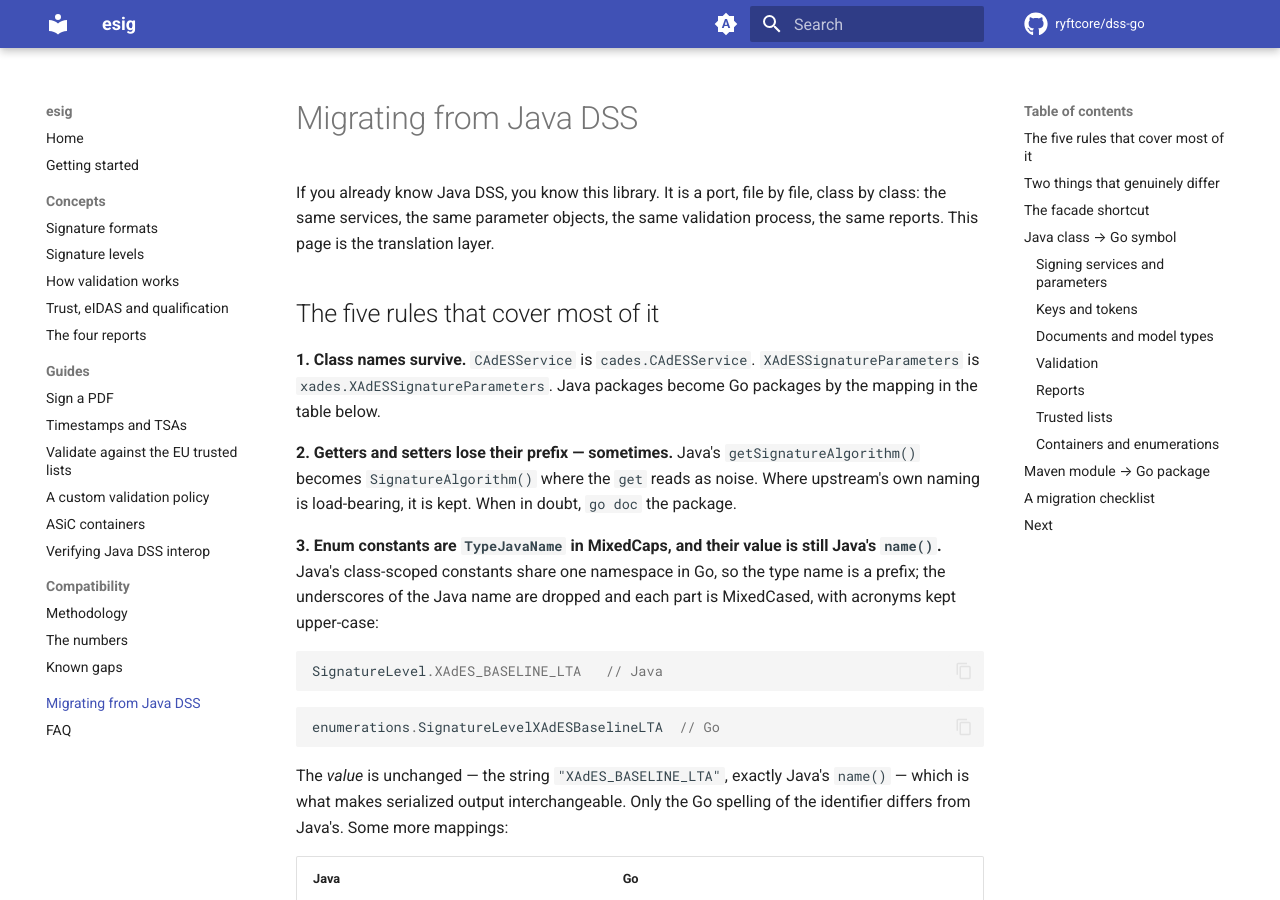
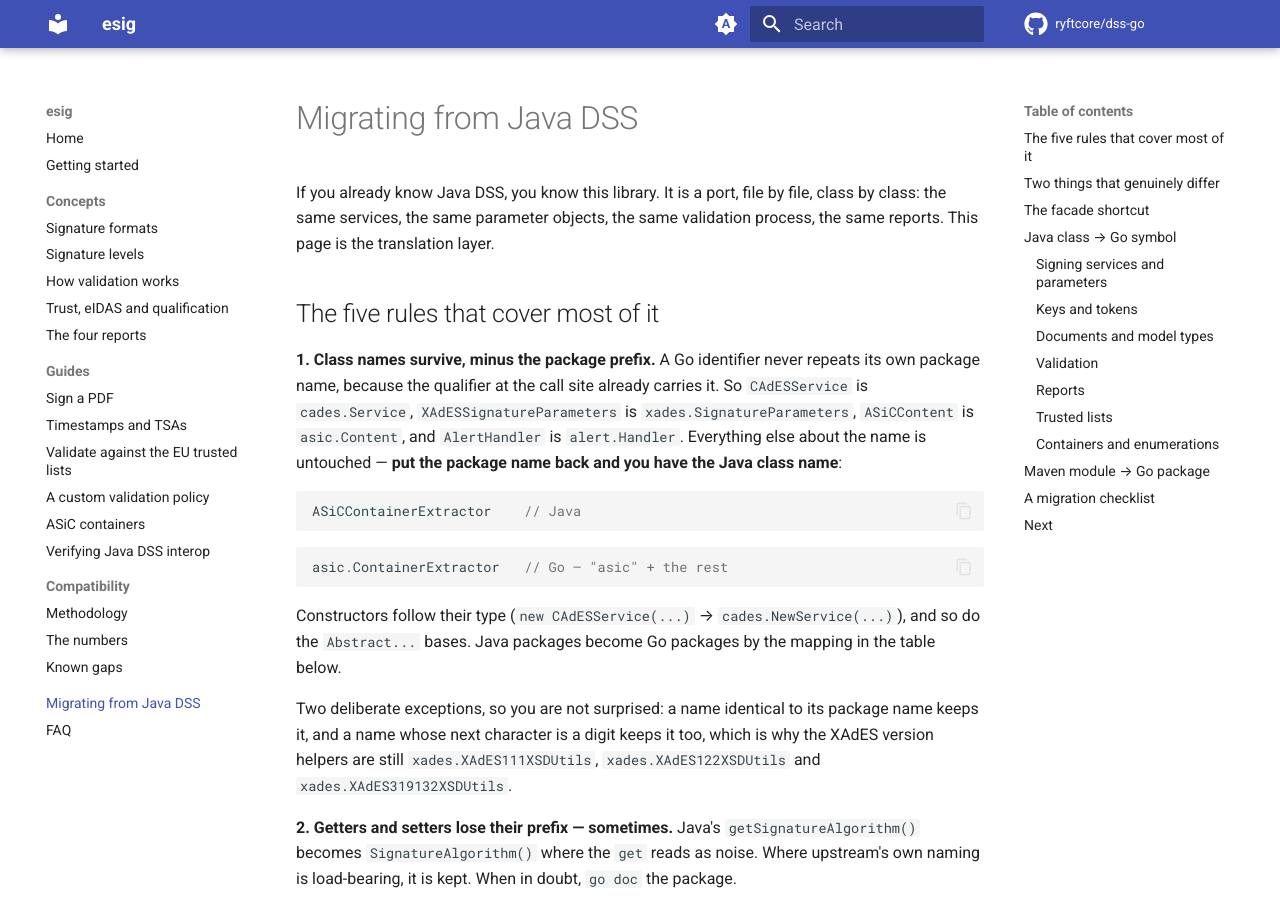
Before and after one commit to ryftcore/dss-go, an MkDocs documentation site: the page built from docs/migrating-from-java/index.md, in a window 1280 px wide and 900 px high. Built offline with MkDocs 1.6.1 and Material for MkDocs 9.7.7, drawn with Linux system fonts in a browser that asks for light colours; comment, search, counter and statistics services are not loaded; some of the changed text lies outside the part shown.

Commit message:
Document the no-stutter naming rule
The two previous commits changed how every exported name in this module is
spelled. Three places said otherwise.

dss/PORTING.md gains the rule under "Layout & naming", where the porting
conventions live: an exported identifier never repeats its package name, the
prefix is dropped by revive's exact test (case-insensitive package prefix,
next rune `_` or upper-case), constructors and companions follow their type,
and a name whose next rune is a digit is exempt so the XAdES version helpers
survive. It also records the constraint that made this safe: a rendered
string must never be derived from a Go type name, with model/eaa/claim as
the worked example.

docs/migrating-from-java/index.md opened with "**Class names survive.**
`CAdESService` is `cades.CAdESService`" - the exact contract this PR breaks.
Rule 1 is rewritten around what is still true and is more useful anyway:
class names survive minus the package prefix, so putting the package name
back gives you the Java class name. The two exemptions are stated, and the
Java-class -> Go-symbol tables now give the new names (`cades.Service`,
`xades.SignatureParameters`, `diagnostic.Data`, `asic.ContainerExtractor`,
...). All 81 Go symbols the tables name were re-checked against the actual
package scopes; the Java column is untouched, because those ARE the Java
class names.

CHANGELOG gains the "Unreleased -> Changed" entry: the rule, the counts, the
digit exemption with all twelve names, the identifiers deliberately left
alone, and the statement that serialized output is byte-identical.
Source-incompatible and pre-1.0, so no deprecated aliases.

dss/examples needed no change after all: the nine programs drive the root
`dss` facade rather than the format packages, and their only mention of a
renamed name is `reports.DiagnosticDataXML()` (a method, never a stutter) and
the printed label "DiagnosticData XML", which names the XML document element,
not the Go type. They build and vet clean.

Co-Authored-By: Claude Fable 5 <noreply@anthropic.com>
Signed-off-by: Utain W. <utainwp@gmail.com>

````diff
--- a/docs/migrating-from-java/index.md
+++ b/docs/migrating-from-java/index.md
@@ -6,9 +6,28 @@ validation process, the same reports. This page is the translation layer.
 
 ## The five rules that cover most of it
 
-**1. Class names survive.** `CAdESService` is `cades.CAdESService`.
-`XAdESSignatureParameters` is `xades.XAdESSignatureParameters`. Java packages
-become Go packages by the mapping in the table below.
+**1. Class names survive, minus the package prefix.** A Go identifier never
+repeats its own package name, because the qualifier at the call site already
+carries it. So `CAdESService` is `cades.Service`, `XAdESSignatureParameters` is
+`xades.SignatureParameters`, `ASiCContent` is `asic.Content`, and `AlertHandler`
+is `alert.Handler`. Everything else about the name is untouched — **put the
+package name back and you have the Java class name**:
+
+```java
+ASiCContainerExtractor    // Java
+```
+```go
+asic.ContainerExtractor   // Go — "asic" + the rest
+```
+
+Constructors follow their type (`new CAdESService(...)` → `cades.NewService(...)`),
+and so do the `Abstract...` bases. Java packages become Go packages by the
+mapping in the table below.
+
+Two deliberate exceptions, so you are not surprised: a name identical to its
+package name keeps it, and a name whose next character is a digit keeps it too,
+which is why the XAdES version helpers are still `xades.XAdES111XSDUtils`,
+`xades.XAdES122XSDUtils` and `xades.XAdES319132XSDUtils`.
 
 **2. Getters and setters lose their prefix — sometimes.** Java's
 `getSignatureAlgorithm()` becomes `SignatureAlgorithm()` where the `get` reads
@@ -120,16 +139,16 @@ relative to `github.com/ryftcore/dss-go/dss`.
 
 | Java class | Go package | Go symbol |
 |---|---|---|
-| `CAdESService` | `cades` | `CAdESService`, `NewCAdESService` |
-| `XAdESService` | `xades` | `XAdESService`, `NewXAdESService` |
-| `PAdESService` | `pades` | `PAdESService`, `NewPAdESService` |
-| `JAdESService` | `jades` | `JAdESService`, `NewJAdESService` |
+| `CAdESService` | `cades` | `Service`, `NewService` |
+| `XAdESService` | `xades` | `Service`, `NewService` |
+| `PAdESService` | `pades` | `Service`, `NewService` |
+| `JAdESService` | `jades` | `Service`, `NewService` |
 | `ASiCWithCAdESService` | `asic/cades` | `ASiCWithCAdESService`, `NewASiCWithCAdESService` |
 | `ASiCWithXAdESService` | `asic/xades` | `ASiCWithXAdESService`, `NewASiCWithXAdESService` |
-| `CAdESSignatureParameters` | `cades` | `CAdESSignatureParameters` |
-| `XAdESSignatureParameters` | `xades` | `XAdESSignatureParameters` |
-| `PAdESSignatureParameters` | `pades` | `PAdESSignatureParameters` |
-| `JAdESSignatureParameters` | `jades` | `JAdESSignatureParameters` |
+| `CAdESSignatureParameters` | `cades` | `SignatureParameters` |
+| `XAdESSignatureParameters` | `xades` | `SignatureParameters` |
+| `PAdESSignatureParameters` | `pades` | `SignatureParameters` |
+| `JAdESSignatureParameters` | `jades` | `SignatureParameters` |
 | `ASiCWithCAdESSignatureParameters` | `asic/cades` | `ASiCWithCAdESSignatureParameters` |
 | `ASiCWithXAdESSignatureParameters` | `asic/xades` | `ASiCWithXAdESSignatureParameters` |
 
@@ -200,7 +219,7 @@ relative to `github.com/ryftcore/dss-go/dss`.
 
 | Java class | Go package | Go symbol |
 |---|---|---|
-| `ASiCContainerExtractor` | `asic` | `ASiCContainerExtractor` |
+| `ASiCContainerExtractor` | `asic` | `ContainerExtractor`, `DefaultContainerExtractor` |
 | `SignatureLevel` | `enumerations` | `SignatureLevel` |
 | `SignaturePackaging` | `enumerations` | `SignaturePackaging` |
 | `DigestAlgorithm` | `enumerations` | `DigestAlgorithm` |
````
Also changed, not shown: other parts of docs/migrating-from-java/index.md (+1 -1 lines), CHANGELOG.md (+42 -0 lines), dss/PORTING.md (+3 -0 lines).
